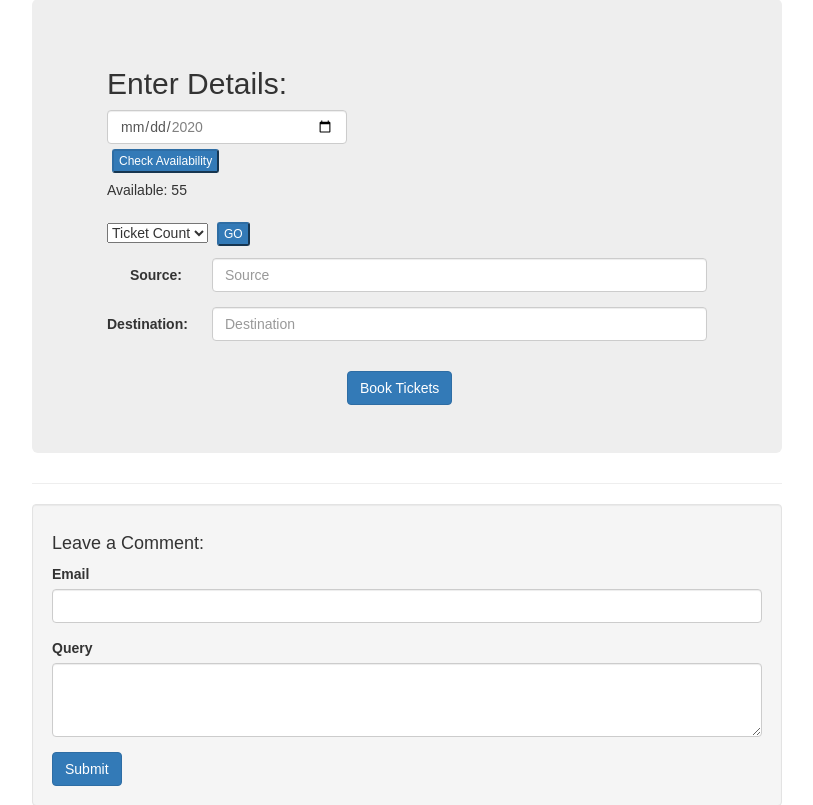
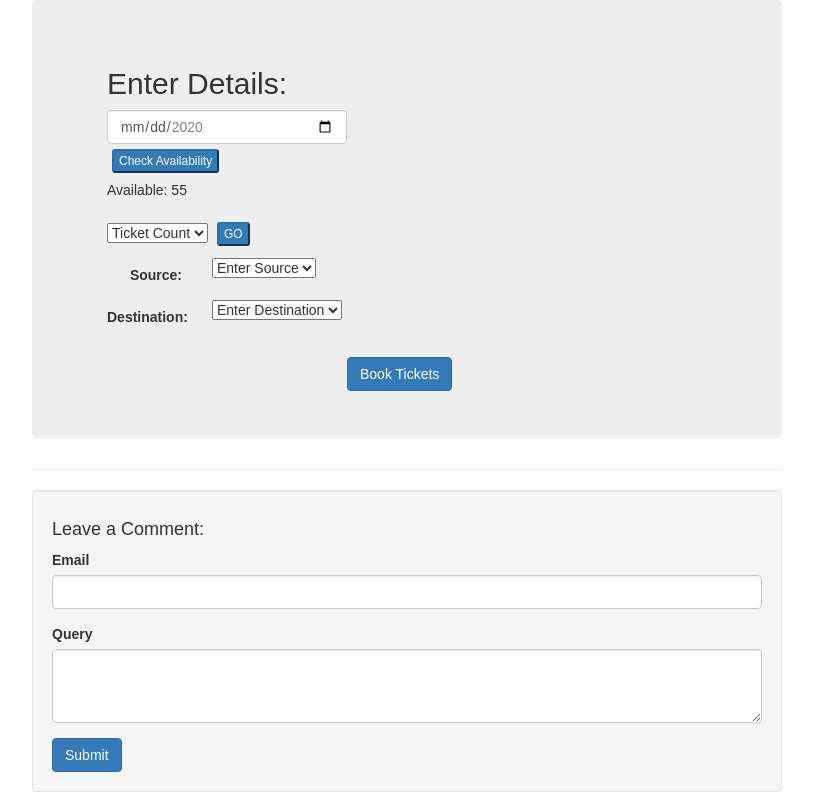
Before and after one commit to rohanBrid18/BlueBus, a PHP site: page /contact/bus_info.php?bus_id=1 in a window 1280 px wide. Shown: the part 1163-1968 px from the top of the page, without its empty margins (38-851 px from the left). Run offline with PHP 8.4, Linux system fonts and the light colour scheme; data comes from the database, SQL or seed files in the repository; some libraries are stand-ins or nearby versions.

Commit message:
source and destination inputs fixed

```diff
--- a/bus_info.php
+++ b/bus_info.php
@@ -140,13 +140,27 @@
                                     <div class="form-group">
                                         <label class="control-label col-sm-2" for="email">Source:</label>
                                         <div class="col-sm-10">
-                                            <input type="text" class="form-control" id="email" placeholder="Source" name="source">
+                                            <!-- <input type="text" class="form-control" id="email" placeholder="Source" name="source"> -->
+                                            <select class="custom-select" id="inputGroupSelect01" name="source">
+                                                <option selected>Enter Source</option>
+                                                <?php
+                                                    for ($i=0; $i < sizeof($bus_stations); $i++) { ?>
+                                                        <option value=<?php echo $bus_stations[$i]; ?>><?php echo $bus_stations[$i]; ?></option>
+                                                <?php } ?>
+                                            </select>
                                         </div>
                                     </div>
                                     <div class="form-group">
                                         <label class="control-label col-sm-2" for="email">Destination:</label>
                                         <div class="col-sm-10">
-                                            <input type="text" class="form-control" id="email" placeholder="Destination" name="destination">
+                                            <!-- <input type="text" class="form-control" id="email" placeholder="Destination" name="destination"> -->
+                                            <select class="custom-select" id="inputGroupSelect01" name="destination">
+                                                <option selected>Enter Destination</option>
+                                                <?php
+                                                    for ($i=0; $i < sizeof($bus_stations); $i++) { ?>
+                                                        <option value=<?php echo $bus_stations[$i]; ?>><?php echo $bus_stations[$i]; ?></option>
+                                                <?php } ?>
+                                            </select>
                                         </div>
                                     </div>
 
```
